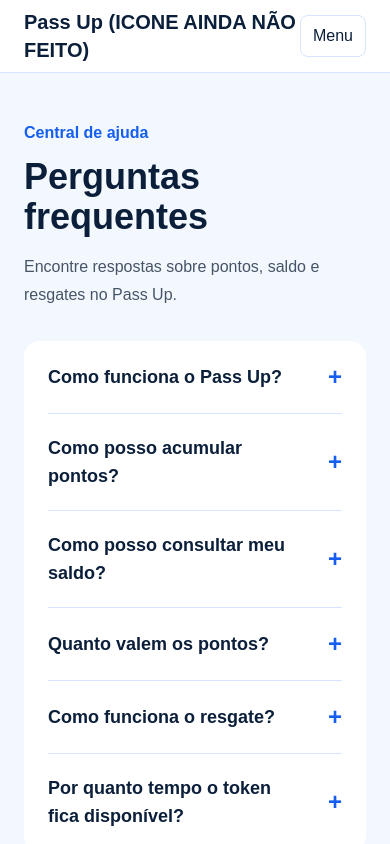
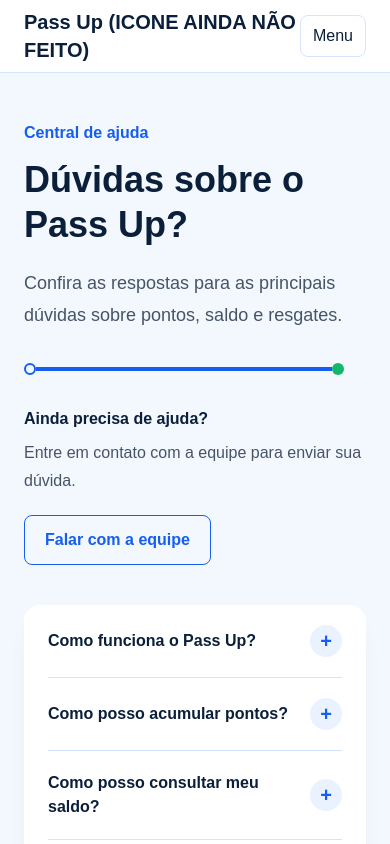
Before and after one commit to pivattidev/passup, a React (Vite) app: page /faq in a window 390 px wide. Shown: the top 844 px of the page. Built offline with nearby package versions, Linux system fonts and the light colour scheme.

Commit message:
fix: ajusta faq para celular e tablet

```diff
--- a/src/components/ItemFaq/index.tsx
+++ b/src/components/ItemFaq/index.tsx
@@ -15,25 +15,32 @@ function alternarResposta() {
 }
 
 return (
-    <article className="border-b border-[#D6E4FF]">
+    <article className="border-b border-[#D6E4FF] last:border-b-0">
     <h2>
         <button
         type="button"
-        className="flex w-full items-center justify-between gap-6 py-5 text-left text-lg font-semibold text-[#0B1F3A] focus-visible:ring-2 focus-visible:ring-[#155EEF] focus-visible:ring-offset-2 focus-visible:outline-none"
+        className="flex min-h-16 w-full items-center justify-between gap-5 py-5 text-left text-base font-semibold text-[#0B1F3A] transition-colors hover:text-[#155EEF] focus-visible:ring-2 focus-visible:ring-[#155EEF] focus-visible:ring-offset-2 focus-visible:outline-none min-[768px]:text-lg"
         onClick={alternarResposta}
         aria-expanded={aberto}
         aria-controls={idResposta}
         >
         <span>{pergunta}</span>
 
-        <span className="text-2xl text-[#155EEF]" aria-hidden="true">
+        <span
+            className={`flex h-8 w-8 shrink-0 items-center justify-center rounded-full text-xl ${
+            aberto
+                ? 'bg-[#155EEF] text-white'
+                : 'bg-[#EAF2FF] text-[#155EEF]'
+            }`}
+            aria-hidden="true"
+        >
             {aberto ? '−' : '+'}
         </span>
         </button>
     </h2>
 
     <div id={idResposta} hidden={!aberto}>
-        <p className="pb-5 leading-7 text-[#475467]">
+        <p className="max-w-3xl pb-6 pr-12 leading-7 text-[#475467]">
         {resposta}
         </p>
     </div>
--- a/src/pages/Faq/Faq.tsx
+++ b/src/pages/Faq/Faq.tsx
@@ -1,23 +1,53 @@
+import { Link } from 'react-router-dom'
 import ItemFaq from '../../components/ItemFaq'
 import { perguntasFrequentes } from '../../data/perguntasFrequentes'
 
 export default function Faq() {
   return (
-    <main className="bg-[#F2F8FD] px-6 py-12 text-[#0B1F3A]">
-      <div className="mx-auto max-w-[1600px]">
-        <p className="font-semibold text-[#155EEF]">
-          Central de ajuda
-        </p>
+    <main className="bg-[#F2F8FD] text-[#0B1F3A]">
+      <div className="mx-auto grid max-w-[1600px] gap-10 px-6 py-12 min-[768px]:px-8 min-[768px]:py-16 min-[992px]:grid-cols-2 min-[992px]:gap-16 min-[992px]:px-12">
+        <div className="max-w-xl">
+          <p className="font-semibold text-[#155EEF]">
+            Central de ajuda
+          </p>
 
-        <h1 className="mt-3 text-4xl font-bold">
-          Perguntas frequentes
-        </h1>
+          <h1 className="mt-3 text-4xl leading-tight font-bold min-[768px]:text-5xl">
+            Dúvidas sobre o Pass Up?
+          </h1>
 
-        <p className="mt-4 max-w-2xl leading-7 text-[#475467]">
-          Encontre respostas sobre pontos, saldo e resgates no Pass Up.
-        </p>
+          <p className="mt-5 text-lg leading-8 text-[#475467]">
+            Confira as respostas para as principais dúvidas sobre pontos,
+            saldo e resgates.
+          </p>
 
-        <section className="mt-8 rounded-2xl bg-white px-6">
+          <div className="mt-8 flex max-w-xs items-center" aria-hidden="true">
+            <span className="h-3 w-3 rounded-full border-2 border-[#155EEF] bg-[#F2F8FD]"></span>
+            <span className="h-1 flex-1 bg-[#155EEF]"></span>
+            <span className="h-3 w-3 rounded-full bg-[#12B76A]"></span>
+          </div>
+
+          <div className="mt-8">
+            <p className="font-semibold">
+              Ainda precisa de ajuda?
+            </p>
+
+            <p className="mt-2 leading-7 text-[#475467]">
+              Entre em contato com a equipe para enviar sua dúvida.
+            </p>
+
+            <Link
+              to="/contato"
+              className="mt-5 inline-block rounded-lg border border-[#155EEF] px-5 py-3 font-semibold text-[#155EEF] transition-colors hover:bg-[#EAF2FF] focus-visible:ring-2 focus-visible:ring-[#155EEF] focus-visible:ring-offset-2 focus-visible:outline-none"
+            >
+              Falar com a equipe
+            </Link>
+          </div>
+        </div>
+
+        <section
+          className="rounded-2xl bg-white px-6 shadow-xl shadow-blue-950/5 min-[768px]:px-8"
+          aria-label="Lista de perguntas frequentes"
+        >
           {perguntasFrequentes.map((item) => (
             <ItemFaq
               key={item.id}
```
